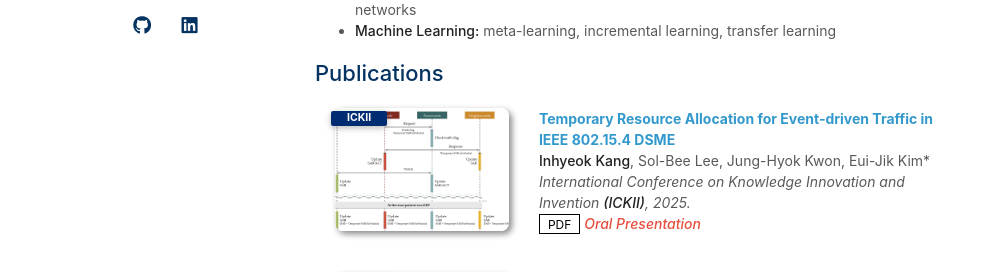
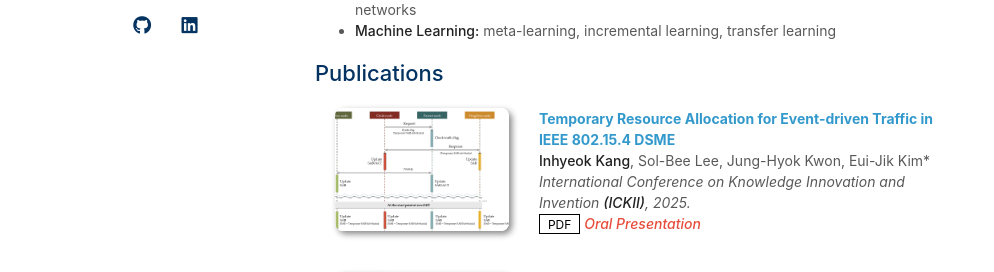
Before and after one commit to InhyeokKang/inhyeokkang.github.io, a Jekyll site: the page built from index.md, in a window 1280 px wide and 900 px high. Shown: the part 446-718 px from the top of the window, without its empty margins (155-1149 px from the left). Built offline with Jekyll 4.4.1, drawn with Linux system fonts in a browser that asks for light colours; a style sheet for code colours, icons or effects is not loaded; our own code applies the rules of GitHub Pages for plain Markdown files.

Commit message:
Update publications.yml

```diff
--- a/_data/publications.yml
+++ b/_data/publications.yml
@@ -2,7 +2,7 @@ main:
 
   - title: Temporary Resource Allocation for Event-driven Traffic in IEEE 802.15.4 DSME
     authors: <strong>Inhyeok Kang</strong>, Sol-Bee Lee, Jung-Hyok Kwon, Eui-Jik Kim*
-    conference_short: ICKII
+    conference_short:
     conference: International Conference on Knowledge Innovation and Invention <strong>(ICKII)</strong>, 2025.
     pdf: ./assets/files/20250822_K250223_Full paper_Temporary resource.pdf
     image: ./assets/img/teaser_ickii_2025_2.png
```
